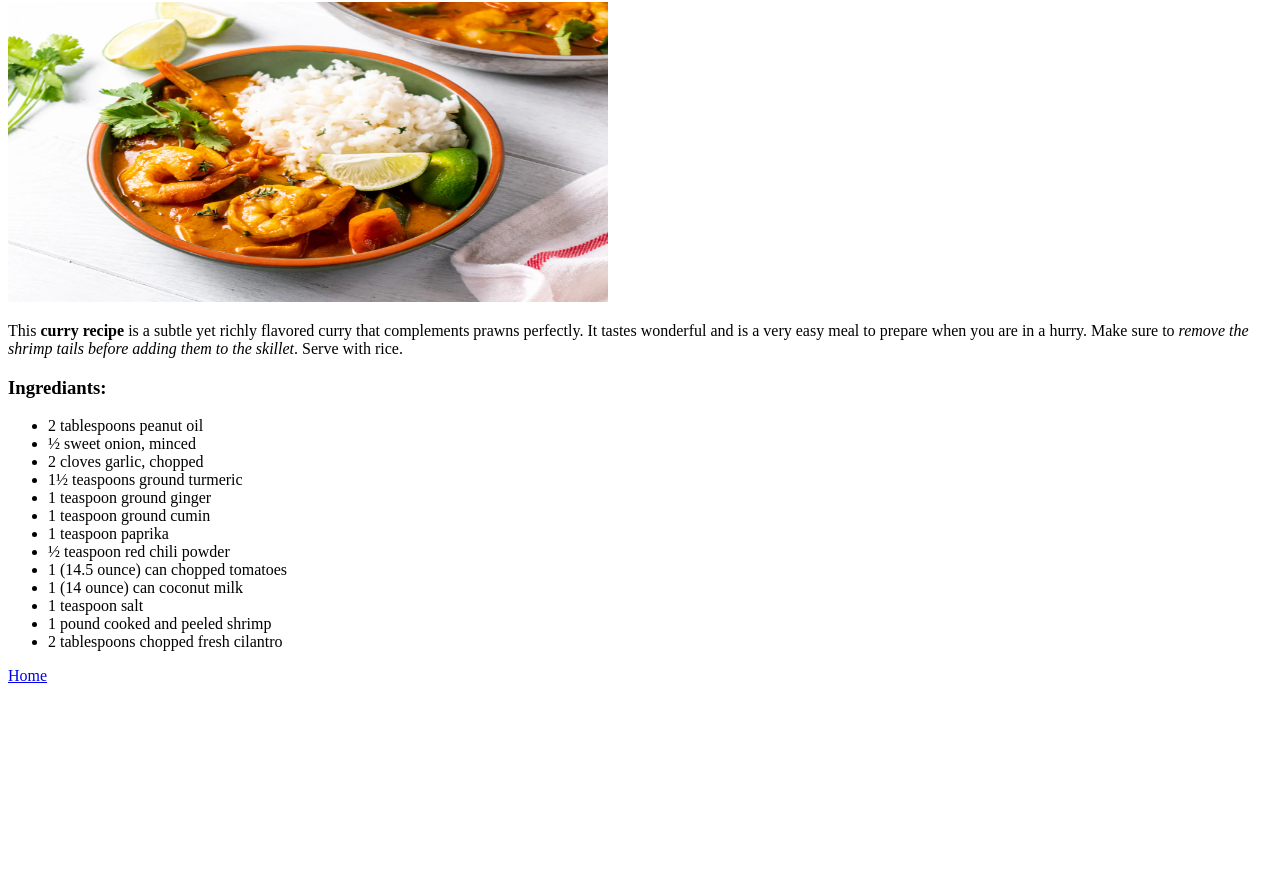
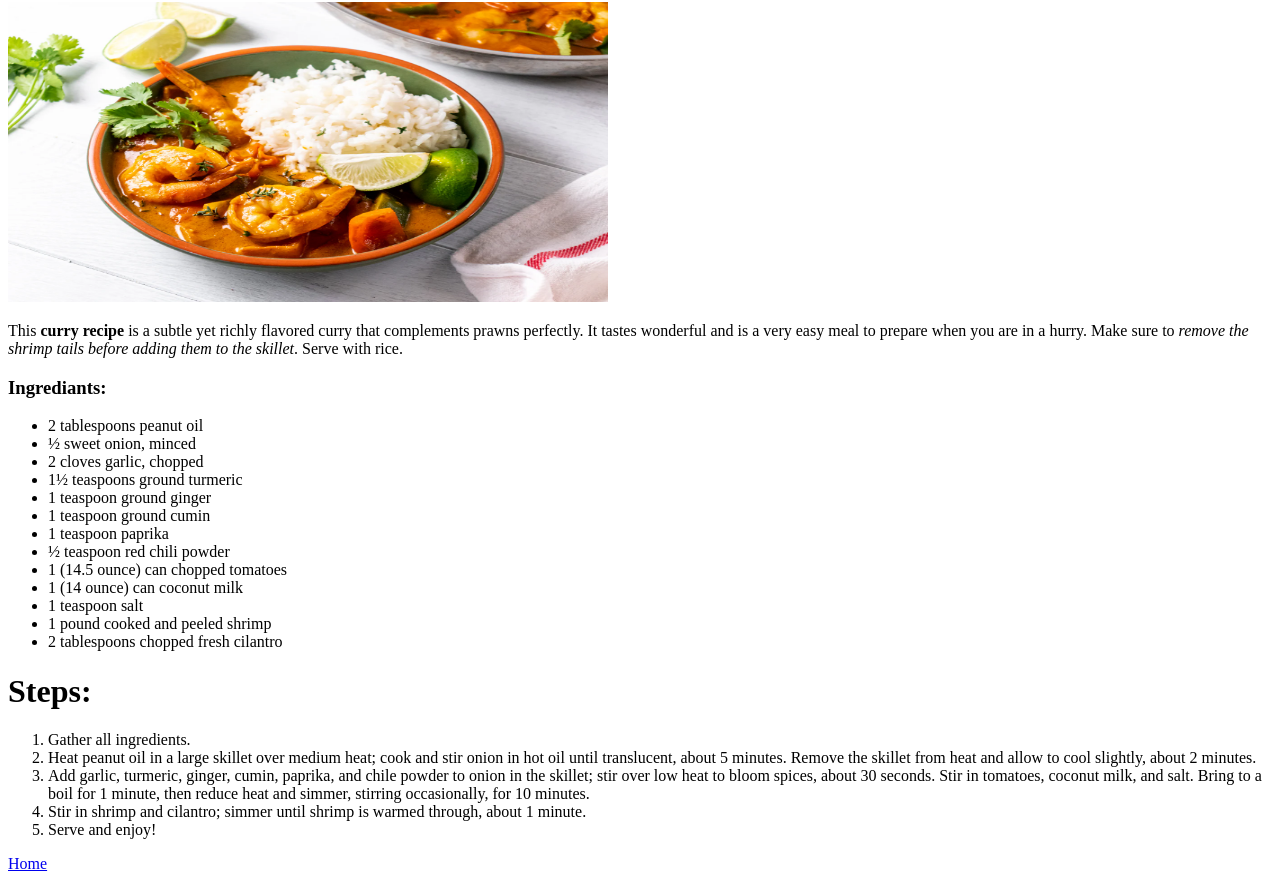
Before and after one commit to SanikaMunankar/odin-recipes, a plain HTML site: page recipes/shrimp-curry.html in a window 1280 px wide. Shown: the part 78-959 px from the top of the page. Before the commit the page ends 800 px from the top, so only its background shows below. Drawn offline with Linux system fonts and the light colour scheme.

Commit message:
Fully added content to the Shrimp Curry Recipe

```diff
--- a/recipes/shrimp-curry.html
+++ b/recipes/shrimp-curry.html
@@ -27,6 +27,15 @@
         <li>2 tablespoons chopped fresh cilantro</li>
     </ul>
 
+    <h1>Steps:</h1>
+    <ol>
+        <li>Gather all ingredients.</li>
+        <li>Heat peanut oil in a large skillet over medium heat; cook and stir onion in hot oil until translucent, about 5 minutes. Remove the skillet from heat and allow to cool slightly, about 2 minutes.</li>
+        <li>Add garlic, turmeric, ginger, cumin, paprika, and chile powder to onion in the skillet; stir over low heat to bloom spices, about 30 seconds. Stir in tomatoes, coconut milk, and salt. Bring to a boil for 1 minute, then reduce heat and simmer, stirring occasionally, for 10 minutes.</li>
+        <li>Stir in shrimp and cilantro; simmer until shrimp is warmed through, about 1 minute.</li>
+        <li>Serve and enjoy!</li>
+    </ol>
+
     <a href="../index.html">Home</a>
 </body>
 </html>
```
Also changed, not shown: index.html (+4 -2 lines).
